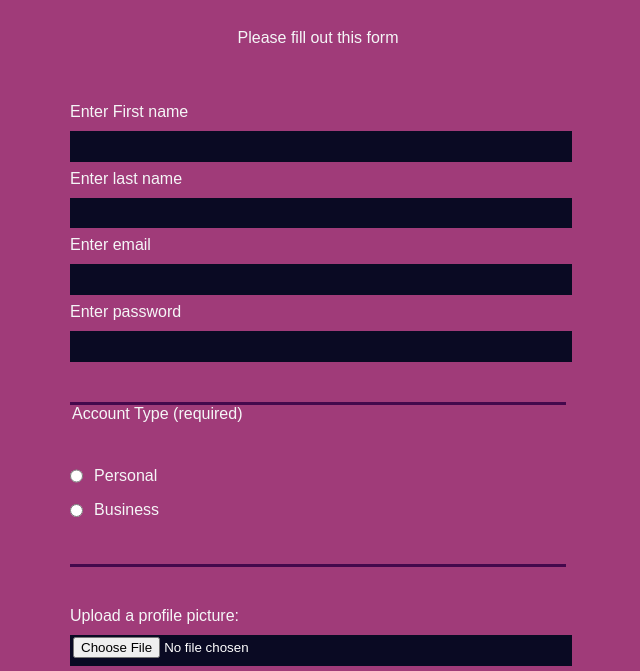
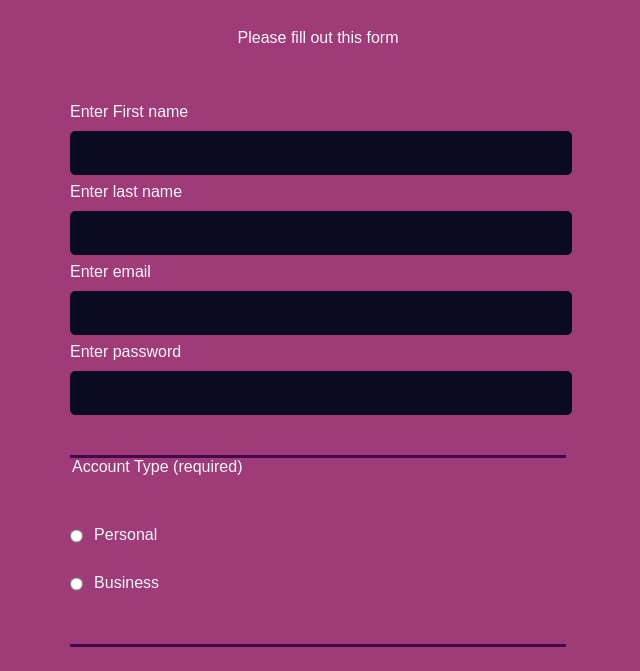
Before and after one commit to ruth-chirwa/Registration-form, a plain HTML site: page index.html in a window 1280 px wide. Shown: the part 72-743 px from the top of the page, without its empty margins (322-962 px from the left). Drawn offline with Linux system fonts and the light colour scheme.

Commit message:
changes made to css file

```diff
--- a/styles.css
+++ b/styles.css
@@ -3,7 +3,7 @@ body{
     height: 100vh;
     margin: 0;
     /*background-color: #2b6c7e;*/
-    /*background: linear-gradient(90deg,rgb(127, 40, 60)0%, rgba(120, 35, 67)50%, rgb(90, 45, 25)100%);*/
+    /*background: linear-gradient(90deg,rgb(127, 40, 60)0%, rgb(120, 35, 67)50%, rgb(90, 45, 25)100%);*/
     /*background-color: hsl(25, 90%, 19%);*/
     /*background-color: rgb(110, 45, 57);*/
     background-color: rgba(145, 27, 99, 86%);
@@ -27,7 +27,7 @@ form{
     max-width: 500px;
     min-width: 300px;
     width: 60vw;
-    padding-bottom: 2em;
+
 }
 
 fieldset{
@@ -43,13 +43,16 @@ fieldset:last-of-type{
 input, textarea, select{
     margin: 10px 0 0 0;
     width: 100%;
-    min-height: 2em;
+    min-height: 3em;
+    box-sizing: content-box;
+    border-radius: 5px;
 }
 
 .inline{
     width: unset;
    margin: 0 0.5em 0 0;
  vertical-align: middle;
+
 }
 
 input, textarea{
```
